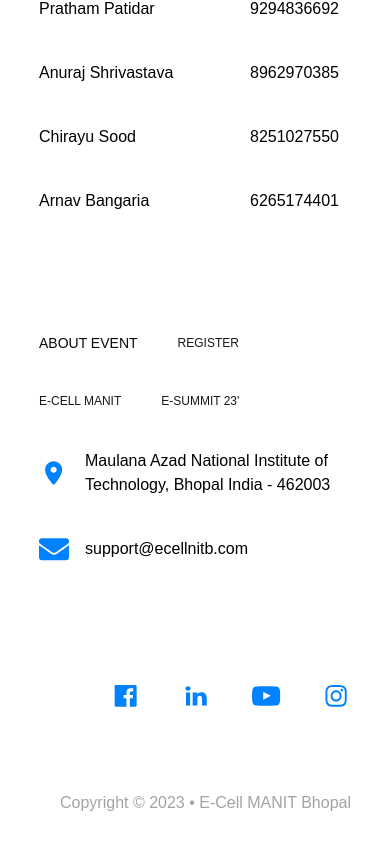
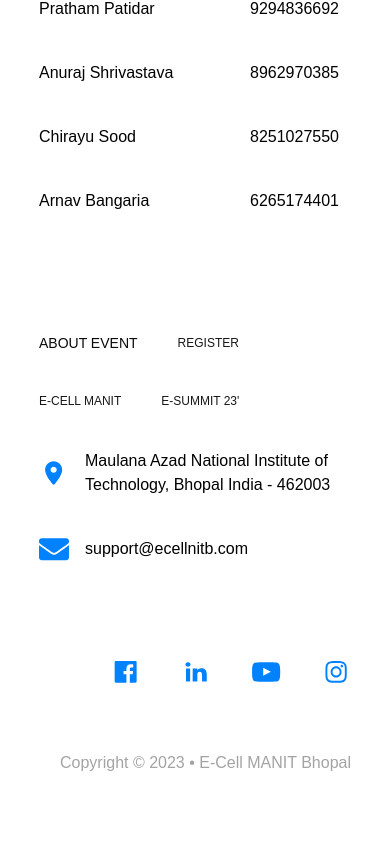
Before and after one commit to maasir554/september-ecell-task, a Next.js app: page / in a window 390 px wide. Shown: the part 4347-5196 px from the top of the page. After the commit the page ends 5162 px from the top, so only its background shows below. Built offline with nearby package versions, Linux system fonts and the light colour scheme.

Commit message:
improved responsiveness

```diff
--- a/app/components/Footer.jsx
+++ b/app/components/Footer.jsx
@@ -10,7 +10,7 @@ import ytIcon from "../assets/logos/youtube.svg"
 import instaIcon from "../assets/logos/instagram.svg"
 
 export const Footer = () => (
-    <footer className="w-full bg-white flex gap-4 justify-center items-center flex-wrap pb-36">
+    <footer className="w-full bg-white flex gap-4 justify-center items-center flex-wrap pb-10 sm:pb-24 md:pb-32 lg:pb-36">
         <Subscribe className="col-span-2 -translate-y-1/3 lg:-translate-y-1/2"/>
         <span className="flex box-border h-1 w-full max-w-7xl mt-0 m-14 sm:m-16 md:m-20 bg-primary col-span-2 -translate-y-10" />
 
@@ -47,13 +47,13 @@ export const Footer = () => (
                         <Image src={mailIcon} width={30} height={30} />
                        <a href="mailto:support@ecellnitb.com">support@ecellnitb.com</a>
                     </span>
-                    <span className="gap-10 flex items-center justify-end mt-20">
+                    <span className="gap-10 flex items-center justify-end mt-14 sm:mt-16 md:mt-20">
                         <a className="cursor-pointer"><Image src={fbIcon} width={30} height={30} /></a>
                         <a className="cursor-pointer"><Image src={inIcon} width={30} height={30} /></a>
                         <a className="cursor-pointer"><Image src={ytIcon} width={30} height={30} /></a>
                         <a className="cursor-pointer"><Image src={instaIcon} width={30} height={30} /></a>
                     </span>
-                    <span className="gap-4 flex items-center justify-end text-neutral-400 mt-10">
+                    <span className="gap-4 flex items-center justify-end text-neutral-400 mt-6 sm:mt-8 md:mt-10">
                     Copyright © 2023 • E-Cell MANIT Bhopal
                     </span>
                 </div>
```
